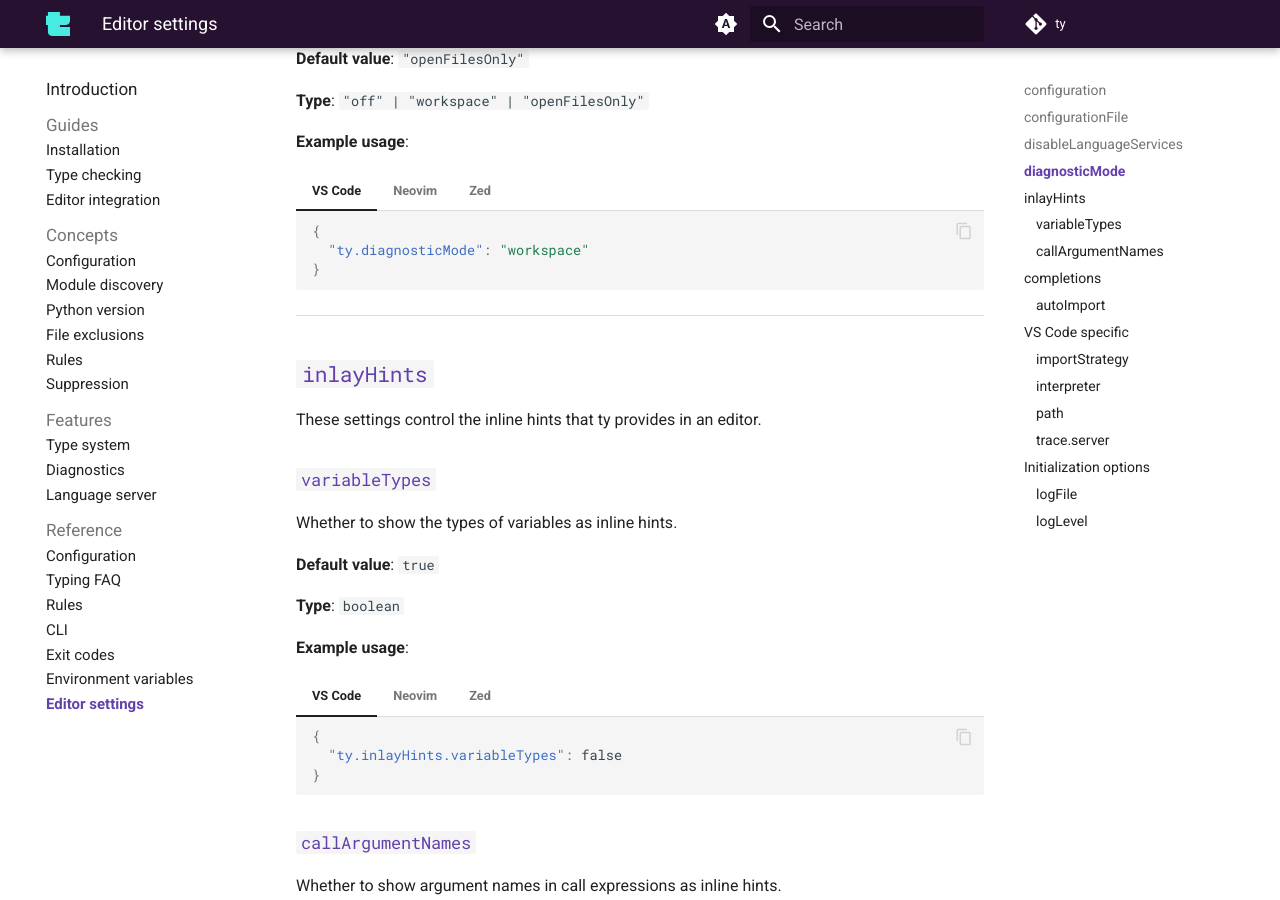
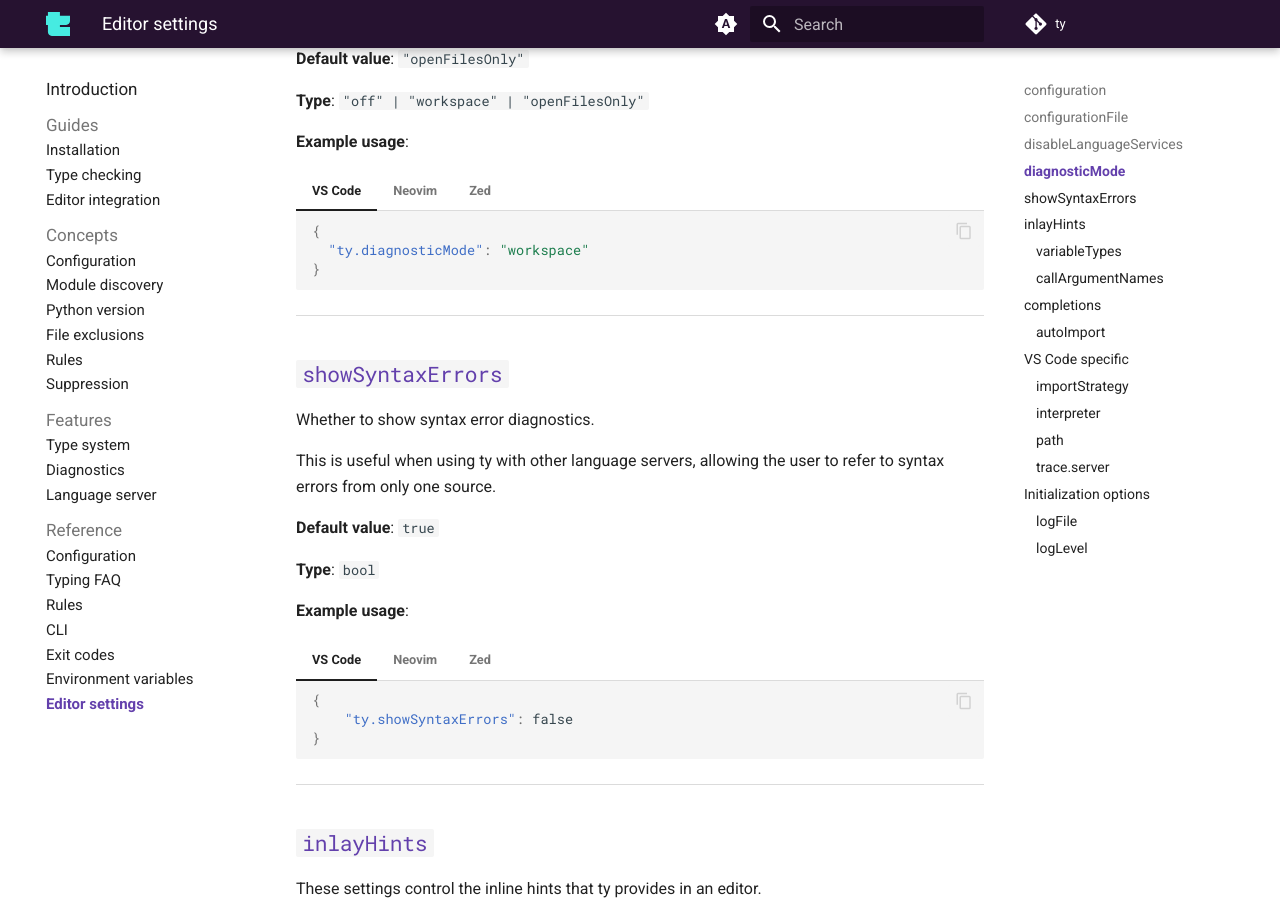
Before and after one commit to astral-sh/ty, an MkDocs documentation site: the page built from docs/reference/editor-settings.md, in a window 1280 px wide and 900 px high, scrolled down 2108 px. Built offline with MkDocs 1.6.1 and Material for MkDocs 9.7.7, drawn with Linux system fonts in a browser that asks for light colours; comment, search, counter and statistics services are not loaded.

Commit message:
Add `showSyntaxErrors` editor setting (#2247)
## Summary

See https://github.com/astral-sh/ruff/pull/22217

````diff
--- a/docs/reference/editor-settings.md
+++ b/docs/reference/editor-settings.md
@@ -248,6 +248,64 @@ like code completion, hover, go to definition, etc.
         "ty": {
           "settings": {
             "diagnosticMode": "workspace"
+          }
+        }
+      }
+    }
+    ```
+
+______________________________________________________________________
+
+## `showSyntaxErrors`
+
+Whether to show syntax error diagnostics.
+
+This is useful when using ty with other language servers, allowing the user to refer to syntax errors
+from only one source.
+
+**Default value**: `true`
+
+**Type**: `bool`
+
+**Example usage**:
+
+=== "VS Code"
+
+    ```json
+    {
+        "ty.showSyntaxErrors": false
+    }
+    ```
+
+=== "Neovim"
+
+    ```lua
+    require('lspconfig').ty.setup({
+      settings = {
+        ty = {
+          showSyntaxErrors = false,
+        },
+      },
+    })
+
+    -- For Neovim 0.11.0 and later:
+    vim.lsp.config('ty', {
+      settings = {
+        ty = {
+          showSyntaxErrors = false,
+        },
+      },
+    })
+    ```
+
+=== "Zed"
+
+    ```json
+    {
+      "lsp": {
+        "ty": {
+          "settings": {
+            "showSyntaxErrors": false
           }
         }
       }
````
